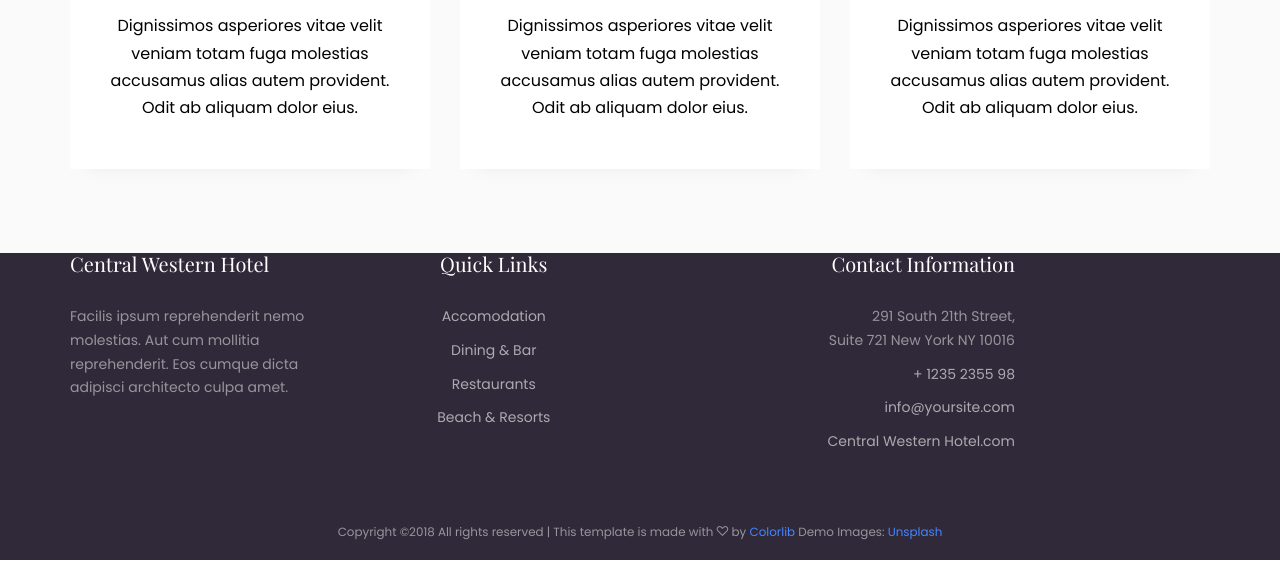
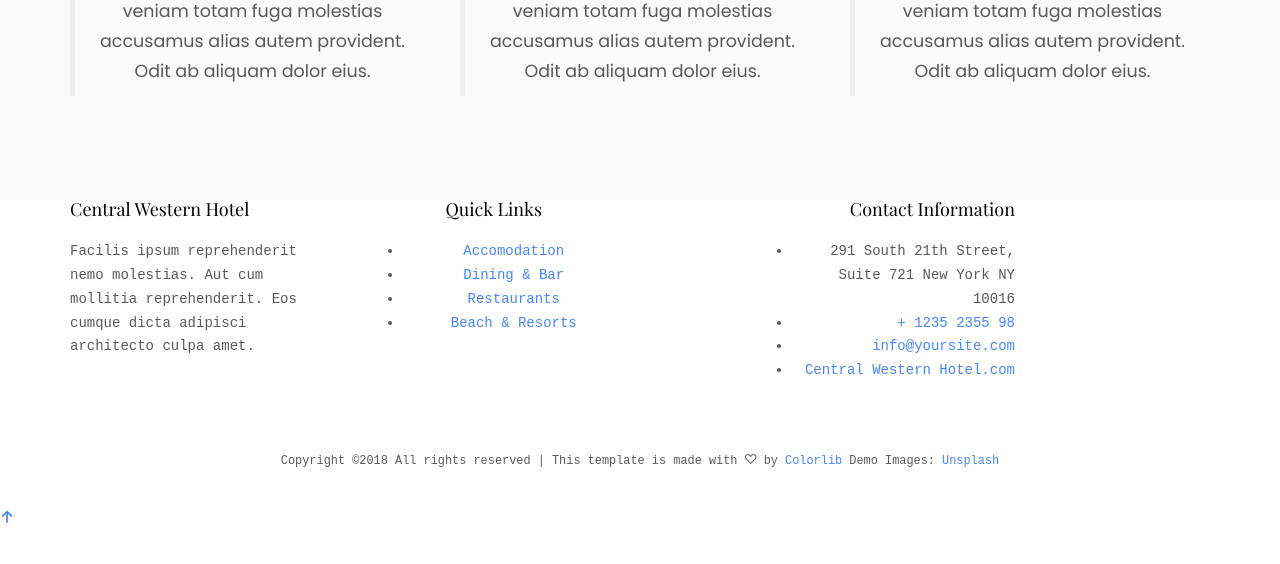
Before and after one commit to joro2404/schoolproject, a PHP site: page /about.html in a window 1280 px wide. Shown: the part 1966-2530 px from the top of the page. After the commit the page ends 2489 px from the top, so only its background shows below. Run offline with PHP 8.4, Linux system fonts and the light colour scheme; some web fonts are replaced.

Commit message:
fonts corected

```diff
--- a/css/style.css
+++ b/css/style.css
@@ -416,6 +416,9 @@ h1, h2, h3, h4, h5, h6, figure {
     #colorlib-footer {
       padding: 3em 0; } }
 
+#colorlib-footer {
+  font-family: "Courier New";
+
 .colorlib-services {
   padding: 3em !important; }
   @media screen and (max-width: 768px) {
@@ -1447,8 +1450,7 @@ input[type="text"] {
 .btn {
   margin-right: 4px;
   margin-bottom: 4px;
-  font-size: 16px;
-  font-weight: 400;
+  font-size: 16px  font-weight: 400;
   -webkit-border-radius: 0;
   -moz-border-radius: 0;
   -ms-border-radius: 0;
```
